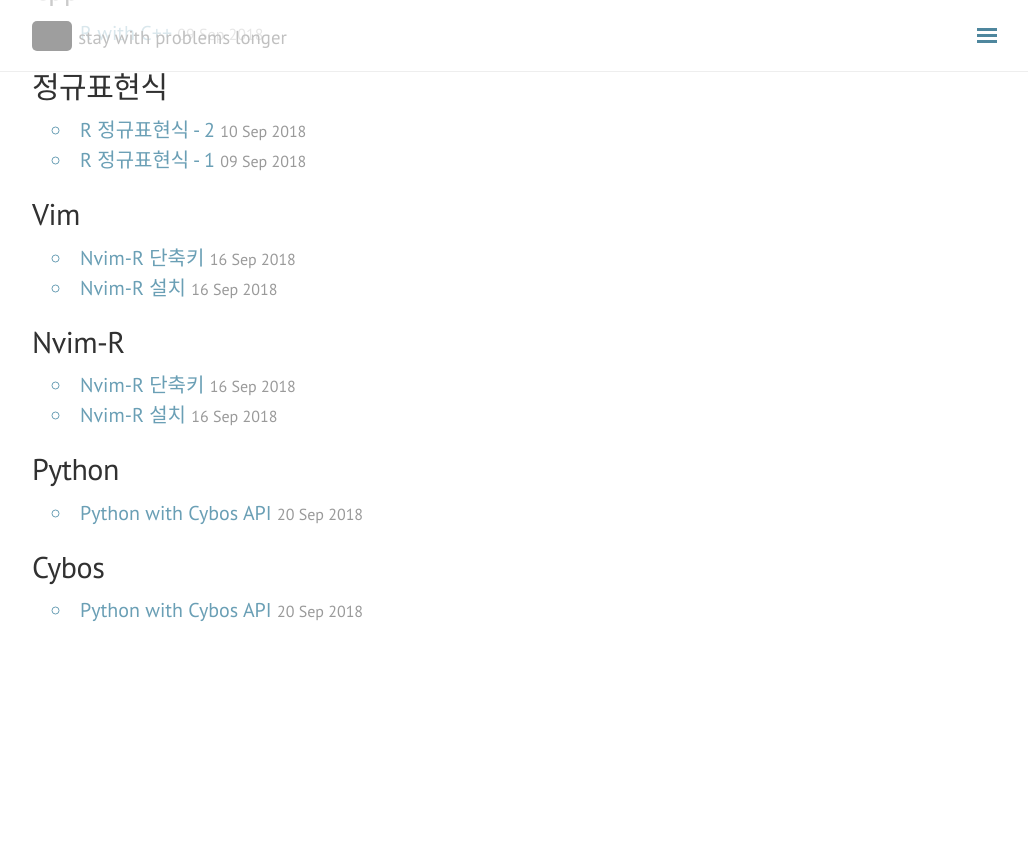
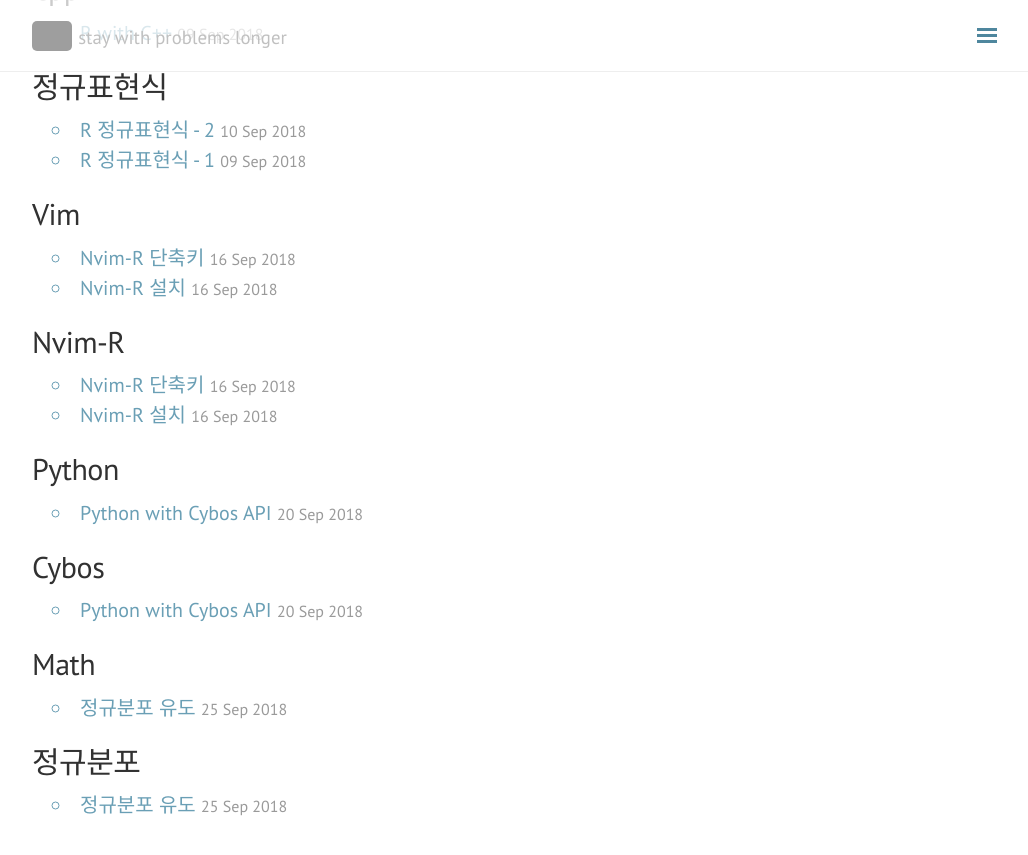
Before and after one commit to seokhoonj/seokhoonj.github.io, a Jekyll site: the page built from blog/tags.html, in a window 1280 px wide and 900 px high, scrolled down 726 px. Shown: the top 855 px of the window, without its empty margins (248-1276 px from the left). Built offline with Jekyll 4.4.1, drawn with Linux system fonts in a browser that asks for light colours; nearby versions of some CDN libraries; comment, search, counter and statistics services are not loaded; before the commit the page ends 1431 px from its top, so only the background shows below that; grey boxes are pictures that could not be loaded.

Commit message:
add _posts

```diff
--- a/_config.yml
+++ b/_config.yml
@@ -44,6 +44,7 @@ nav:
     - { R: '/blog/categories/#R' }
     - { Python: '/blog/categories/#Python' }
     - { Vim: '/blog/categories/#Vim' }
+    - { Math: '/blog/categories/#Math' }
   About:
     - '/about/'
   Github Project:
--- /dev/null
+++ b/_posts/Math/2018-09-25-Math-normal_distribution.md
@@ -0,0 +1,14 @@
+---
+layout: post
+title: 정규분포 유도
+category: Math
+tags: [Math, 정규분포]
+published: true
+comments: false
+---
+
+정규분포의 유도
+-------------
+
+정규분포(Gaussian distribution)
+$ f(x) = \frac{1}{\sqrt{2\pi}\sigma} e^{-\frac{(x-m)^2}{2\sigma^2}} $
```
